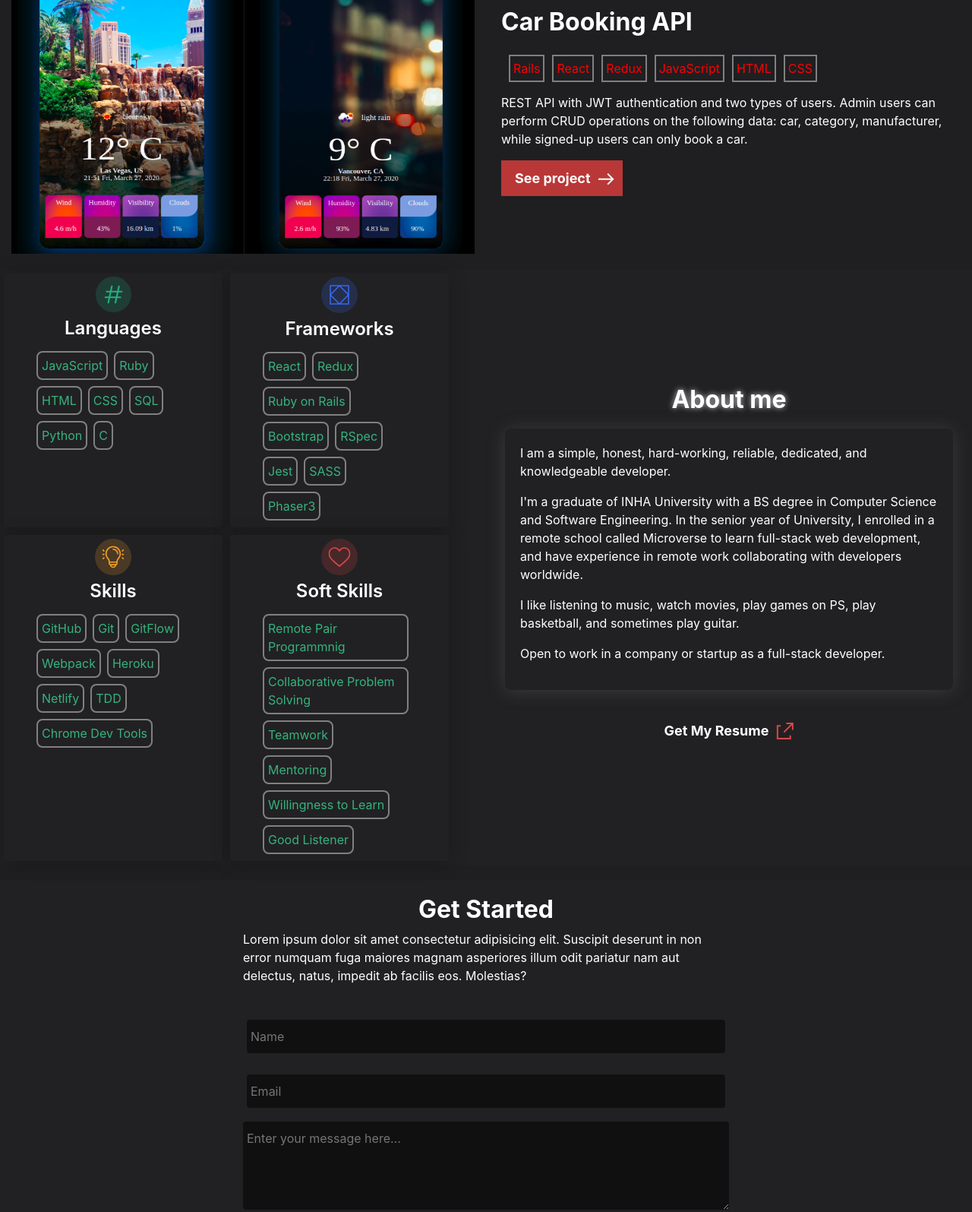
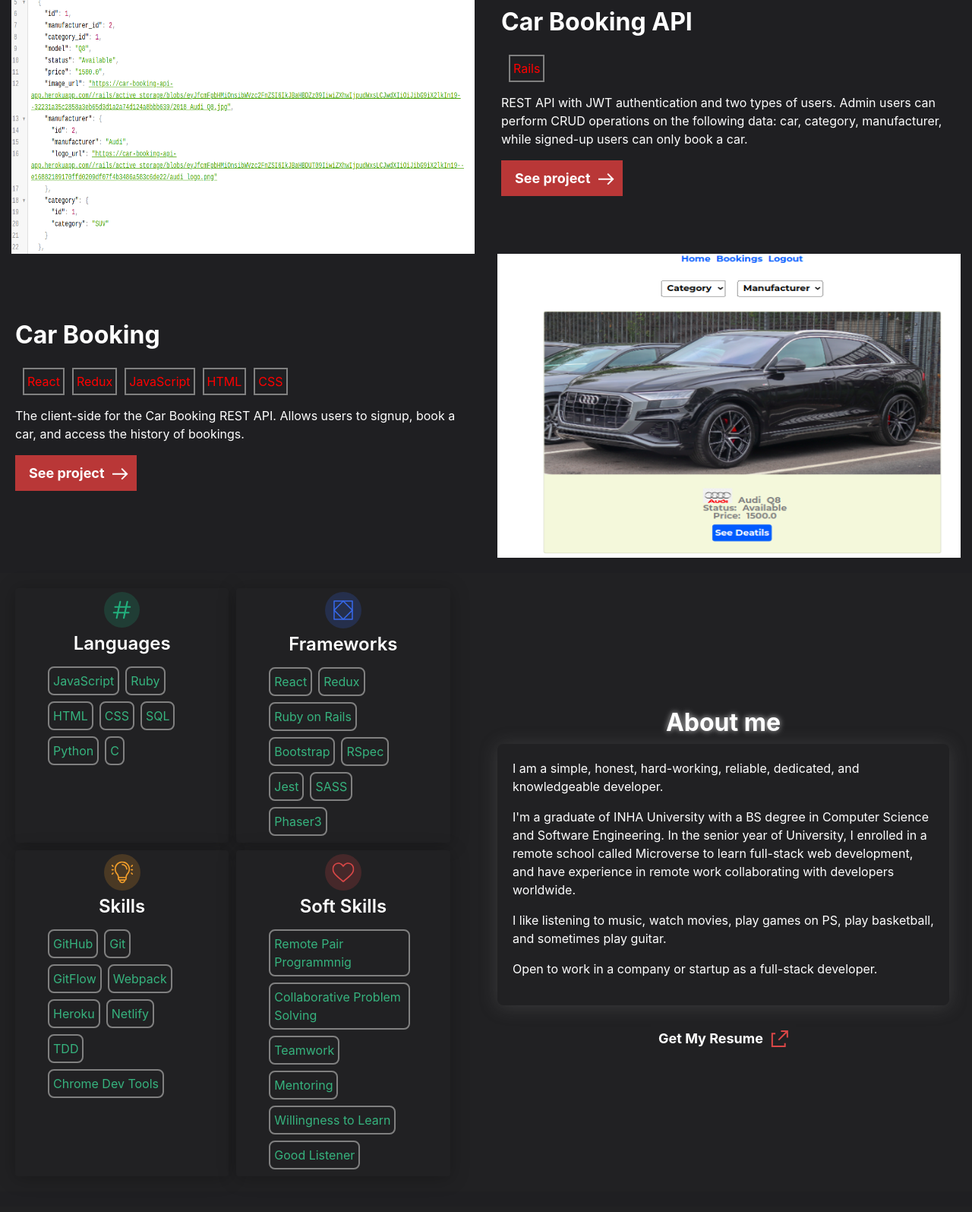
Before and after one commit to Abdusaid10/personal-portfolio, a React app: page / in a window 1280 px wide. Shown: the part 2140-3735 px from the top of the page at 76% size. Built offline with nearby package versions, Linux system fonts and the light colour scheme.

Commit message:
add project images

```diff
--- a/src/assets/styles/About.css
+++ b/src/assets/styles/About.css
@@ -12,6 +12,7 @@
   flex-direction: row-reverse;
   background-color: #212123; /* #212123*/
   margin: 20px 0;
+  padding: 15px;
   z-index: 0;
   width: 100%;
 }
@@ -38,7 +39,7 @@
   display: block;
   /* text-align: center; */
   padding: 20px;
-  margin: 10px;
+  /* margin: 10px; */
   background-color: #212123;
   box-shadow: 0 2px 24px rgba(139, 138, 138, 0.25);
   border-radius: 8px;
--- a/src/containers/GetStarted.js
+++ b/src/containers/GetStarted.js
@@ -7,10 +7,8 @@ const GetStarted = () => (
     <div className="get-started-text">
       <h2>Get Started</h2>
       <p>
-        Lorem ipsum dolor sit amet consectetur adipisicing elit.
-        Suscipit deserunt in non error numquam fuga maiores magnam
-        asperiores illum odit pariatur nam aut delectus,
-        natus, impedit ab facilis eos. Molestias?
+        If you&apos;re interested and think I&apos;m a good fit for you
+        don&apos;t hesitate to contact me.
       </p>
     </div>
     <Form />
--- a/src/containers/RecentWork.js
+++ b/src/containers/RecentWork.js
@@ -2,8 +2,11 @@ import React from 'react';
 import { BrowserRouter as Router } from 'react-router-dom';
 import Project from '../components/Project';
 import weatherApp1 from '../assets/imgs/weatherApp1.png';
-import weatherApp2 from '../assets/imgs/weatherApp2.png';
+import bookstore from '../assets/imgs/bookstore.png';
 import devocean from '../assets/imgs/devocean_feed.png';
+import meals from '../assets/imgs/meals.png';
+import carApi from '../assets/imgs/car-booking-api.png';
+import carClient from '../assets/imgs/car-booking_client.png';
 import '../assets/styles/Project.css';
 
 const RecentWork = () => {
@@ -26,22 +29,29 @@ const RecentWork = () => {
       id: 3,
       name: 'Bookstore',
       description: 'lorem ipsum',
-      image: `${weatherApp2}`,
+      image: `${bookstore}`,
       stack: ['Rails', 'React', 'Redux', 'JavaScript', 'HTML', 'CSS'],
     },
     {
       id: 4,
       name: 'Meal Recipes',
       description: 'Get the recipe and instructions for the meal you want to cook',
-      image: `${weatherApp2}`,
+      image: `${meals}`,
       stack: ['React', 'Redux', 'JavaScript', 'HTML', 'CSS'],
     },
     {
       id: 5,
       name: 'Car Booking API',
       description: 'REST API with JWT authentication and two types of users. Admin users can perform CRUD operations on the following data:  car, category, manufacturer, while signed-up users can only book a car.',
-      image: `${weatherApp2}`,
-      stack: ['Rails', 'React', 'Redux', 'JavaScript', 'HTML', 'CSS'],
+      image: `${carApi}`,
+      stack: ['Rails'],
+    },
+    {
+      id: 6,
+      name: 'Car Booking',
+      description: 'The client-side for the Car Booking REST API. Allows users to signup, book a car, and access the history of bookings.',
+      image: `${carClient}`,
+      stack: ['React', 'Redux', 'JavaScript', 'HTML', 'CSS'],
     },
   ];
 
```
Also changed, not shown: src/assets/imgs/bookstore.png (added), src/assets/imgs/car-booking-api.png (added), src/assets/imgs/car-booking_client.png (added).
